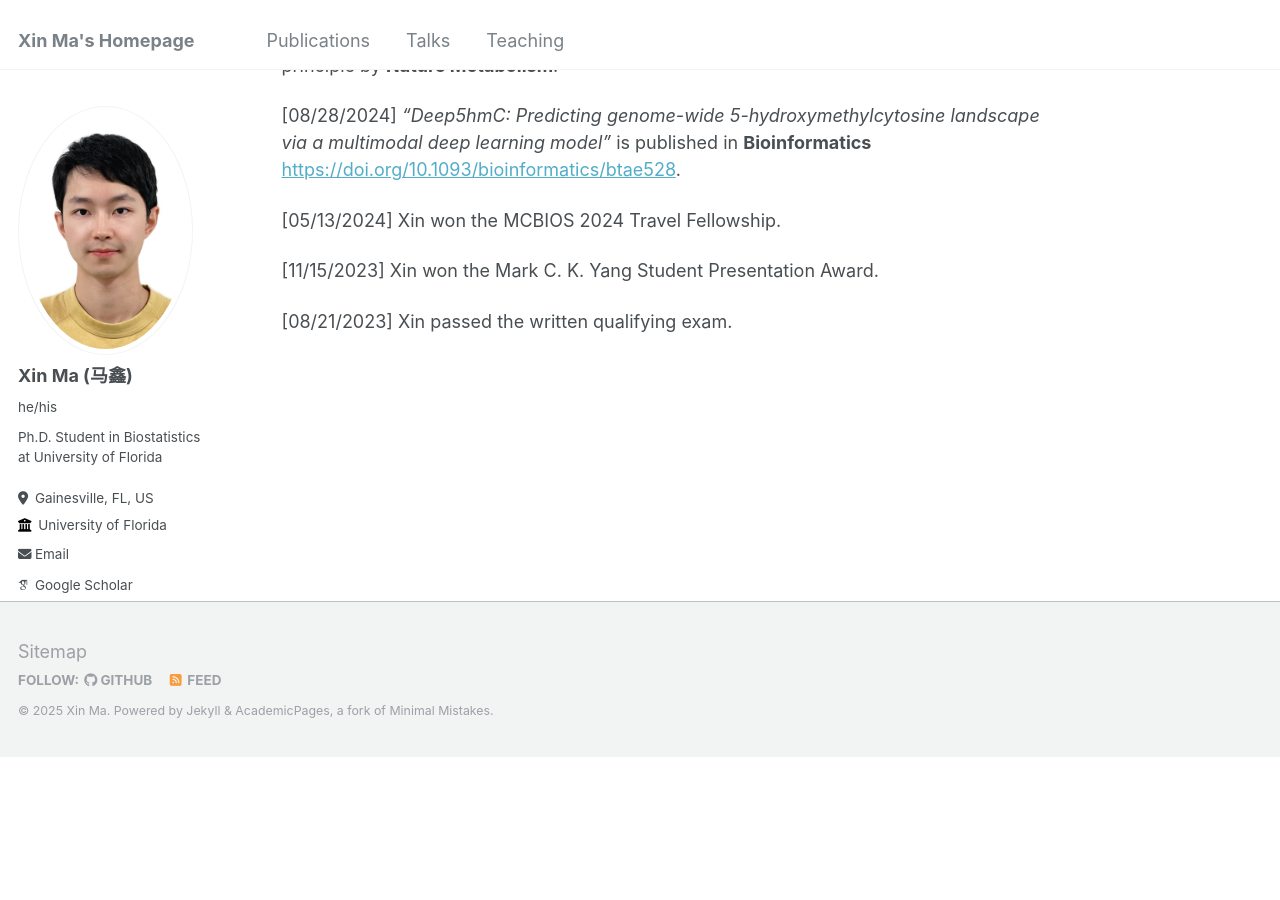
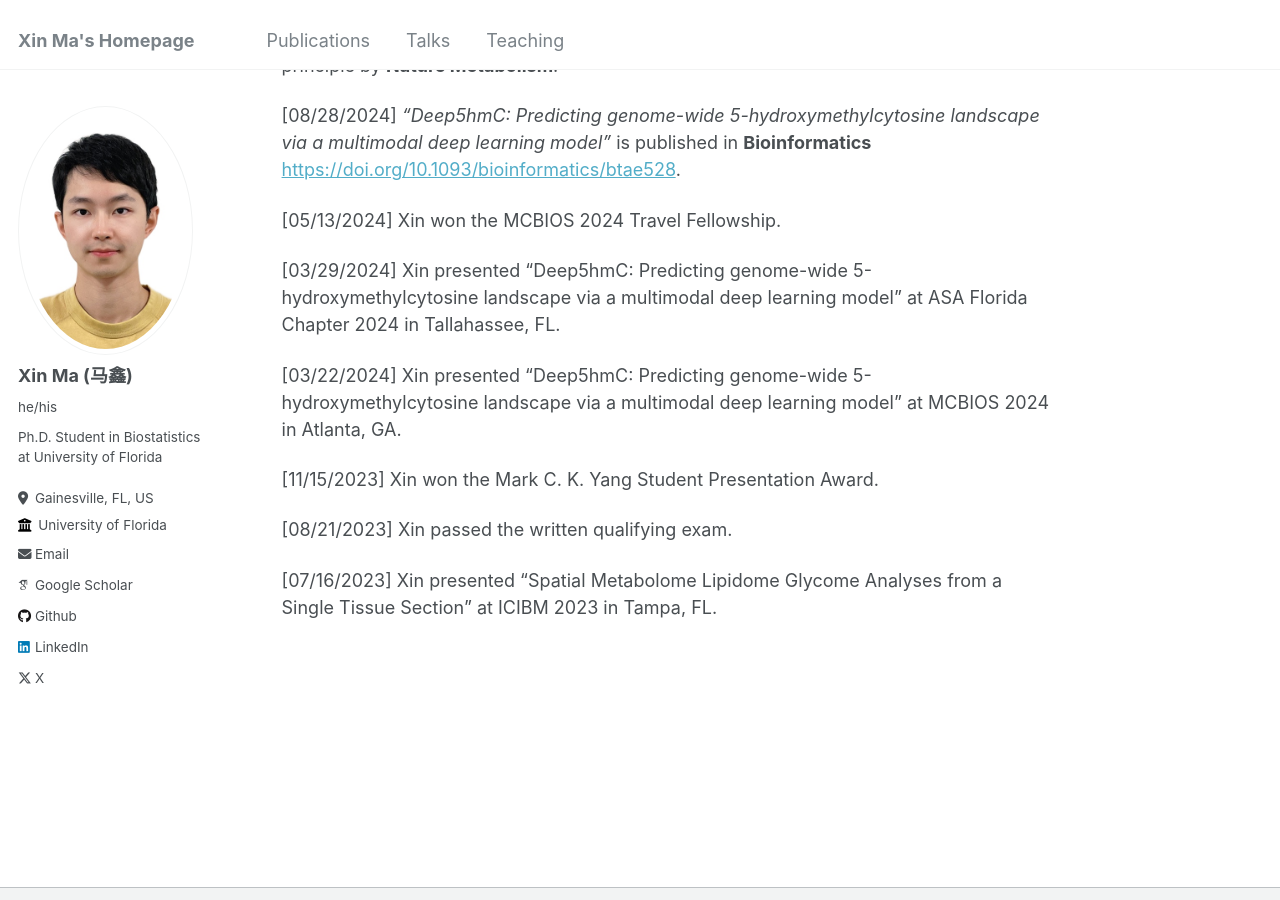
Before and after one commit to XinBiostats/xinbiostats.github.io, a Jekyll site: the page built from _pages/about.md, in a window 1280 px wide and 900 px high, scrolled down 926 px. Built offline with Jekyll 4.4.1, drawn with Linux system fonts in a browser that asks for light colours; some web fonts are replaced; before the commit the page ends 1683 px from its top, so only the background shows below that.

Commit message:
Update about.md

```diff
--- a/_pages/about.md
+++ b/_pages/about.md
@@ -29,6 +29,12 @@ News
 
 [05/13/2024] Xin won the MCBIOS 2024 Travel Fellowship.
 
+[03/29/2024] Xin presented "Deep5hmC: Predicting genome-wide 5-hydroxymethylcytosine landscape via a multimodal deep learning model" at ASA Florida Chapter 2024 in Tallahassee, FL.
+
+[03/22/2024] Xin presented "Deep5hmC: Predicting genome-wide 5-hydroxymethylcytosine landscape via a multimodal deep learning model" at MCBIOS 2024 in Atlanta, GA.
+
 [11/15/2023] Xin won the Mark C. K. Yang Student Presentation Award.
 
 [08/21/2023] Xin passed the written qualifying exam.
+
+[07/16/2023] Xin presented "Spatial Metabolome Lipidome Glycome Analyses from a Single Tissue Section" at ICIBM 2023 in Tampa, FL.
```
